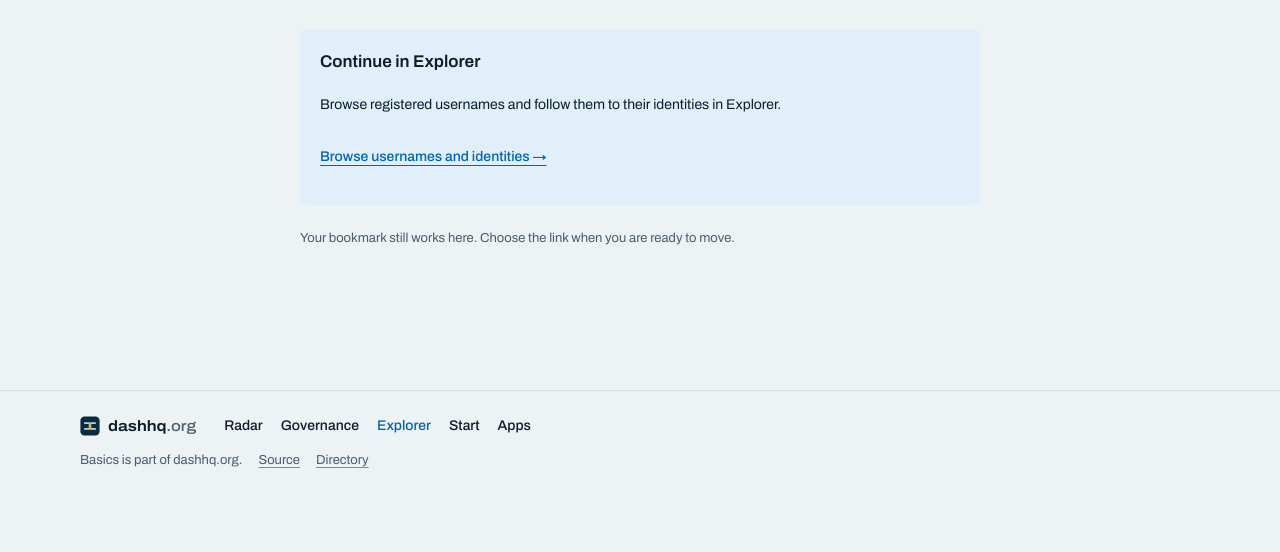
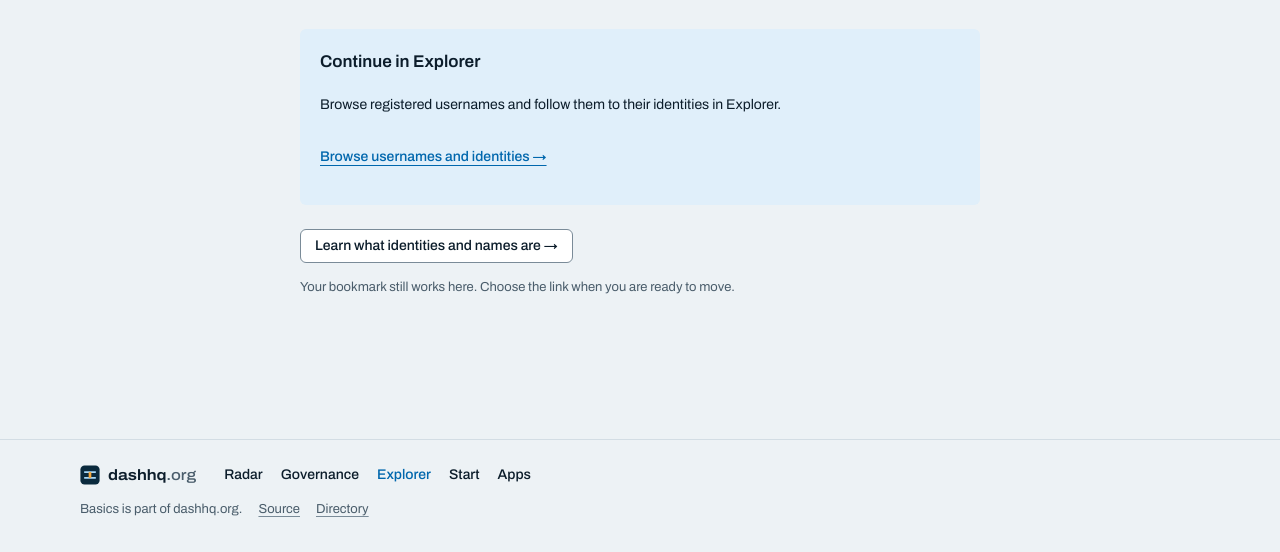
Before and after one commit to PastaPastaPasta/dash-platform-basics, a plain HTML site: page all-dpns/index.html in a window 1280 px wide. Shown: the part 289-841 px from the top of the page. Before the commit the page ends 800 px from the top, so only its background shows below. Drawn offline with Linux system fonts and the light colour scheme.

Commit message:
fix(basics): preserve beginner learning intent

```diff
--- a/all-dpns/index.html
+++ b/all-dpns/index.html
@@ -22,6 +22,7 @@
 <h1>Basics has retired</h1>
 <p class="lead">This 2025 demo read Platform without checking proofs. Explorer does the same jobs and verifies what it shows.</p>
 <div class="dh-notice"><h2>Continue in Explorer</h2><p>Browse registered usernames and follow them to their identities in Explorer.</p><p><a href="https://explorer.dashhq.org/dpns/search/?network=mainnet" data-family="explorer" data-path="/dpns/search/">Browse usernames and identities →</a></p></div>
+<p><a class="dh-btn" href="https://dashhq.org/#learn" data-family="home" data-path="/#learn">Learn what identities and names are →</a></p>
 <p class="note">Your bookmark still works here. Choose the link when you are ready to move.</p>
 </main>
 <dashhq-footer product="basics" source="https://github.com/PastaPastaPasta/dash-platform-basics"></dashhq-footer>
```
Also changed, not shown: get-identities/index.html (+1 -0 lines), index.html (+1 -0 lines).
